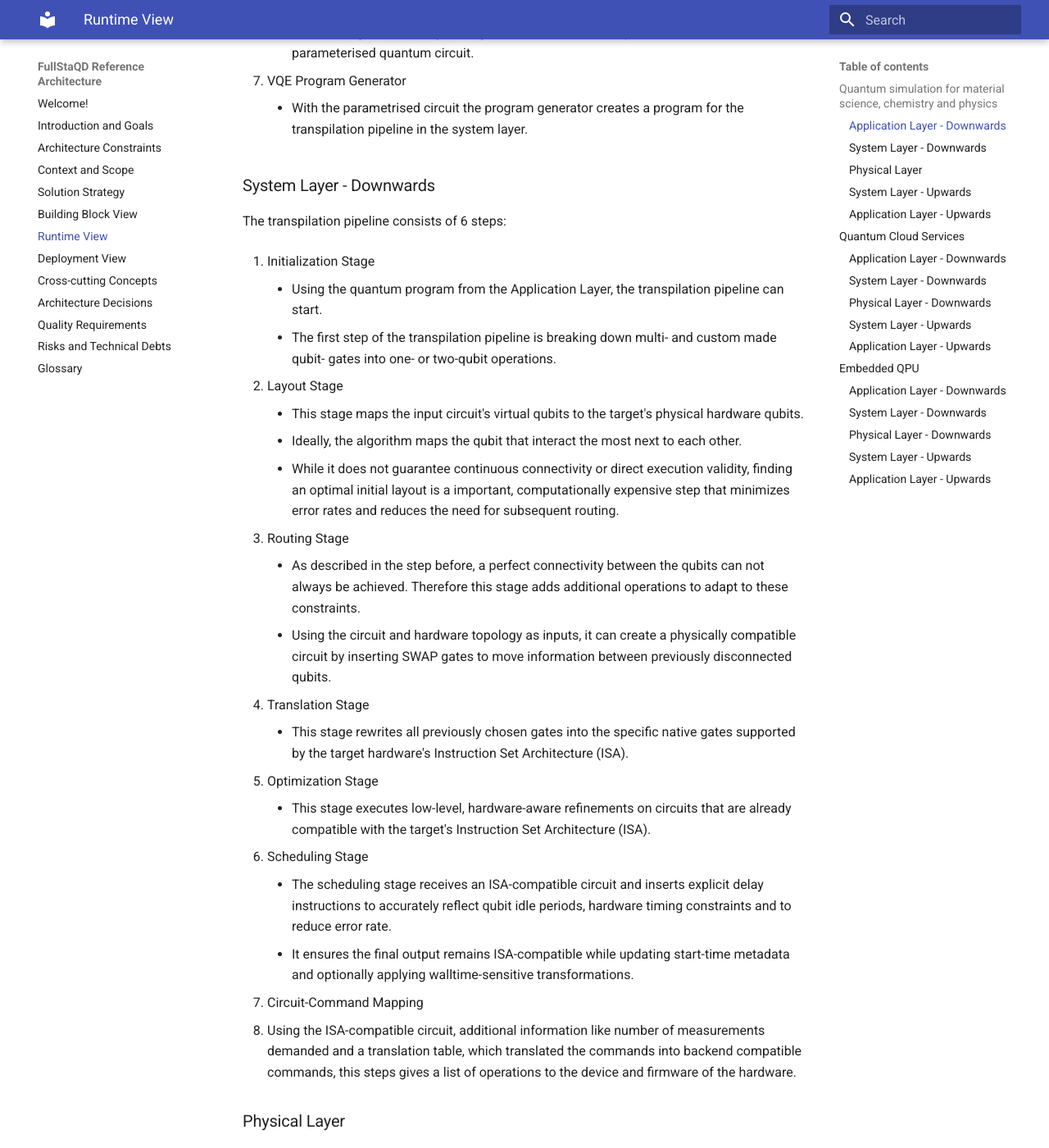
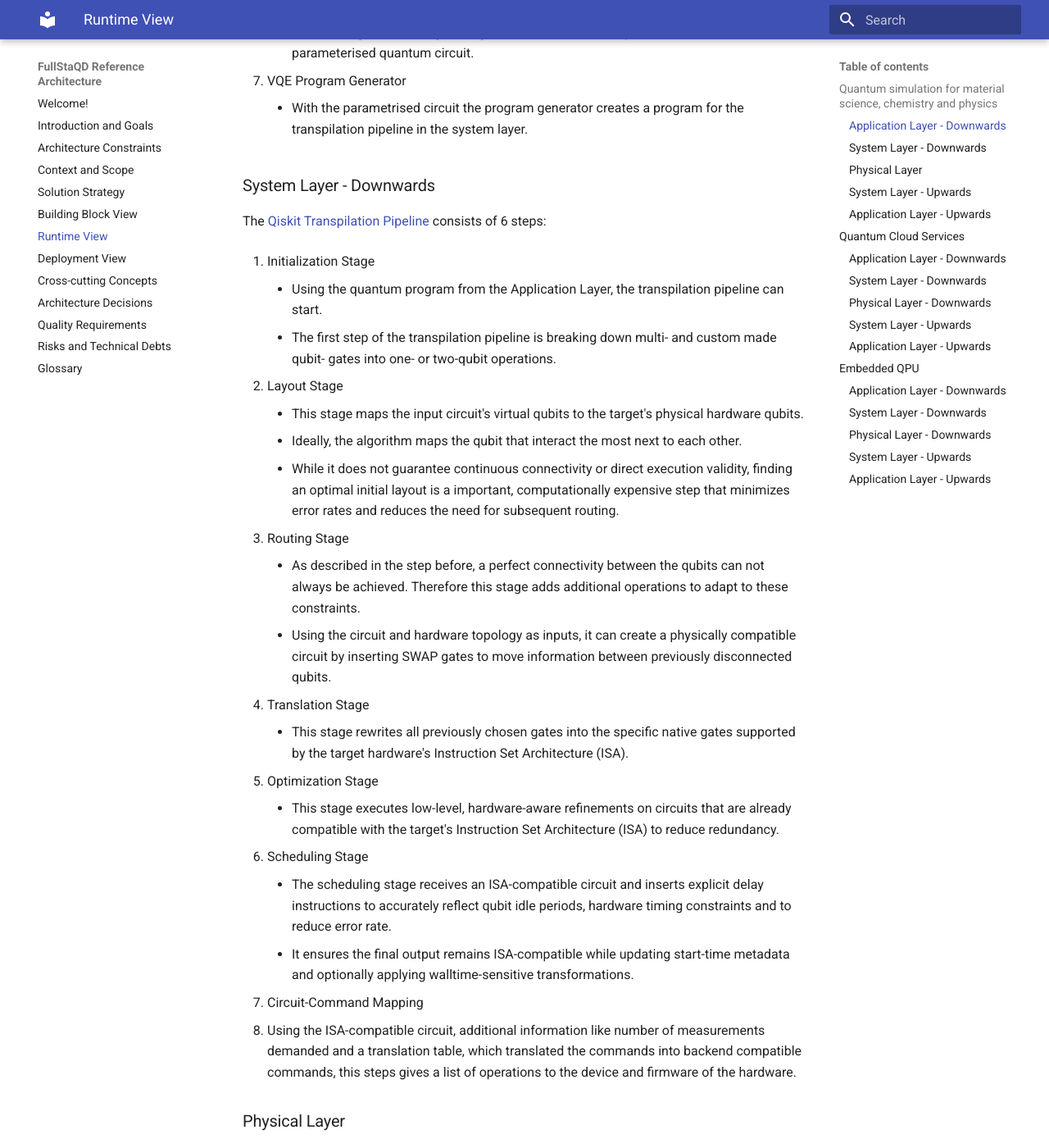
Before and after one commit to FullStaQD/architecture, an MkDocs documentation site: the page built from docs/06_runtime_view.md, in a window 1280 px wide and 1400 px high, scrolled down 2018 px. Shown: the whole window at 82% size. Built offline with MkDocs 1.6.1 and Material for MkDocs 9.7.7, drawn with Linux system fonts in a browser that asks for light colours.

Commit message:
Update 06_runtime_view.md
Signed-off-by: RinorKIT <tc4656@kit.edu>

```diff
--- a/docs/06_runtime_view.md
+++ b/docs/06_runtime_view.md
@@ -19,6 +19,7 @@ It has the following specifications:
 -  Input: molecule specification
 -  Output: ground state energy
 -  Used in: material science, battery design, catalyst research, …
+
 
   ![](./images/RuntimeView-scenario1.png)
 
@@ -47,7 +48,7 @@ It has the following specifications:
 
 ### System Layer - Downwards
 
-The transpilation pipeline consists of 6 steps:
+The [Qiskit Transpilation Pipeline](https://quantum.cloud.ibm.com/docs/en/guides/transpile) consists of 6 steps:
 
 1. Initialization Stage
     - Using the quantum program from the Application Layer, the transpilation pipeline can start.
@@ -66,7 +67,7 @@ The transpilation pipeline consists of 6 steps:
     - This stage rewrites all previously chosen gates into the specific native gates supported by the target hardware's Instruction Set Architecture (ISA).
 
 5. Optimization Stage
-    - This stage executes low-level, hardware-aware refinements on circuits that are already compatible with the target's Instruction Set Architecture (ISA).
+    - This stage executes low-level, hardware-aware refinements on circuits that are already compatible with the target's Instruction Set Architecture (ISA) to reduce redundancy.
 
 6. Scheduling Stage
     - The scheduling stage receives an ISA-compatible circuit and inserts explicit delay instructions to accurately reflect qubit idle periods, hardware timing constraints and to reduce error rate.
```
